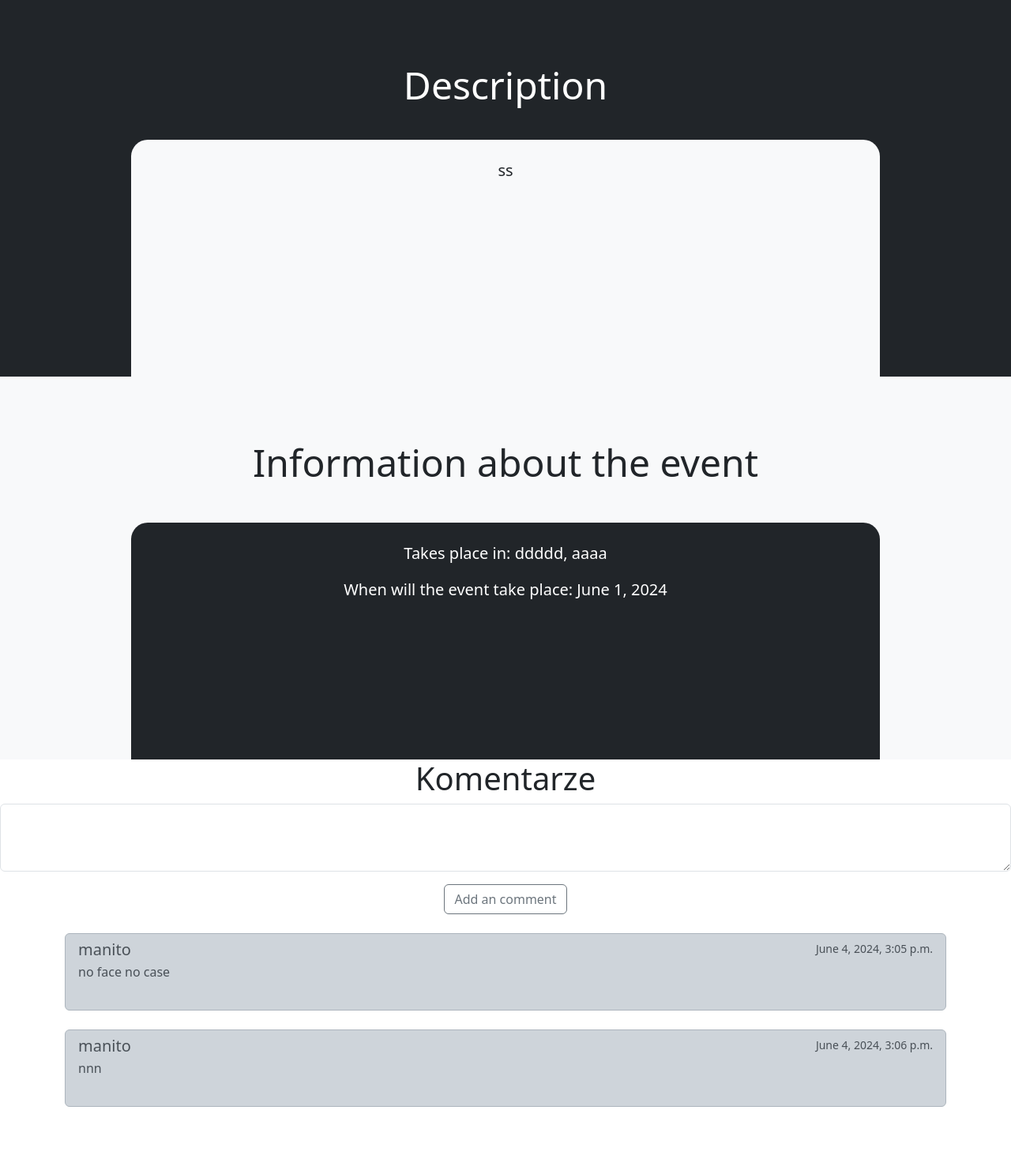
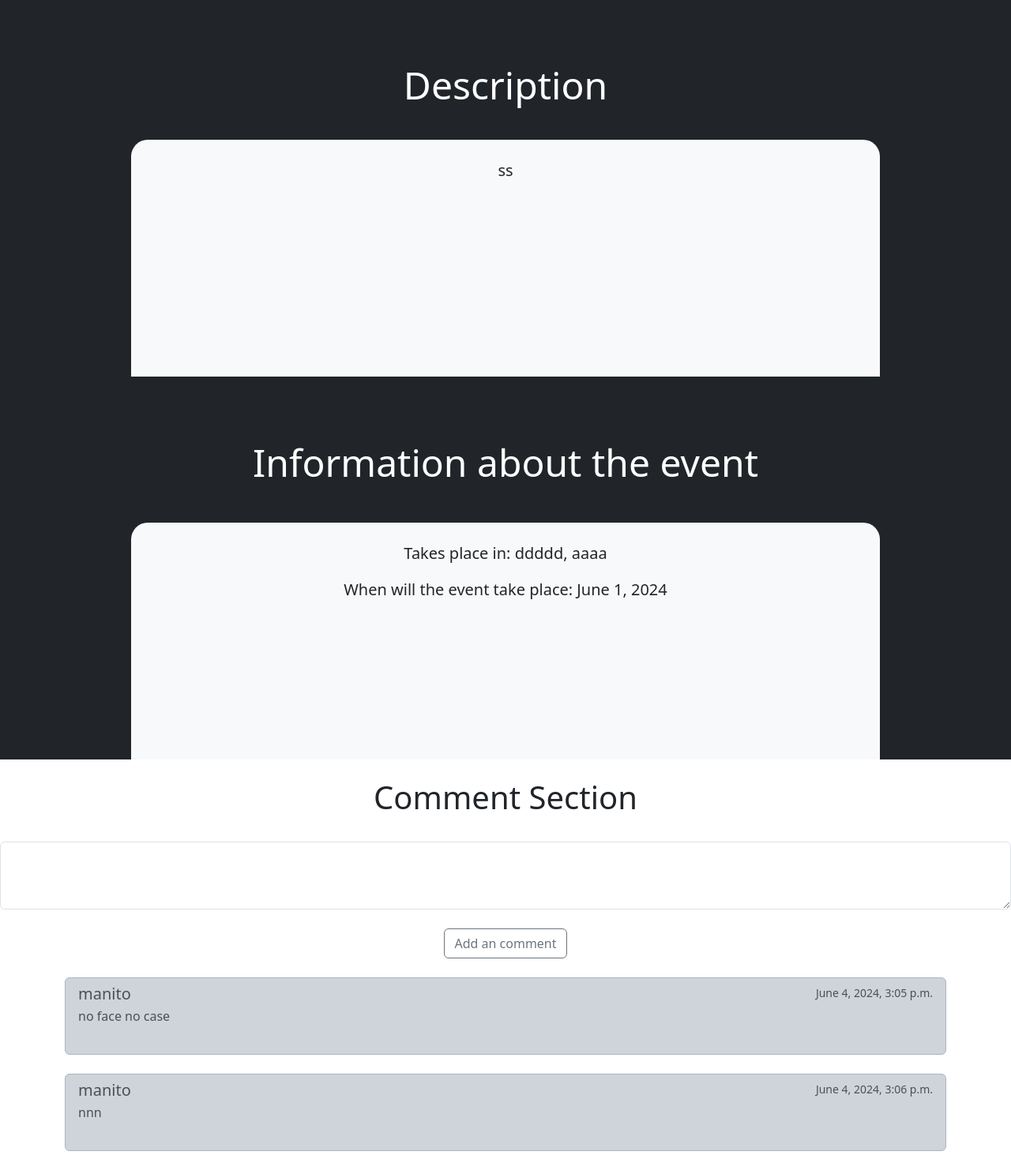
Before and after one commit to downloadfreeram/Event-Browser, a Django app: page /4 in a window 1280 px wide. Shown: the part 608-2090 px from the top of the page at 79% size. Before the commit the page ends 2010 px from the top, so only its background shows below. Run offline with Django 5.2, Linux system fonts and the light colour scheme; a user stored in the database is signed in; data comes from the database, SQL or seed files in the repository; both versions use the stored data as it was after the commit.

Commit message:
#minor changes

```diff
--- a/main/templates/main/index.html
+++ b/main/templates/main/index.html
@@ -13,7 +13,9 @@
           <h1 class="display-4 font-weight-normal">{{ item.name }}</h1>
           <p class="lead font-weight-normal">Short info</p>
             {% if events_items.user != user.get_username %}
-                Interested? Take part to stay up to date. In order to do it press here!<form method="post" action="" name="participate">{% csrf_token %}<br><button name="btnParticipate" type="submit" class="btn btn-outline-secondary">Participate</button></form>
+                Interested? Take part to stay up to date. In order to do it press here!<form method="post" action="" name="participate">
+                {% csrf_token %}
+                <br><button name="btnParticipate" type="submit" class="btn btn-outline-secondary">Participate</button></form>
             {% endif %}
         </div>
         <div class="product-device box-shadow d-none d-md-block"></div>
@@ -23,30 +25,32 @@
         <div class="my-3 py-3">
           <h2 class="display-5">Description</h2>
         </div>
-        <div class="bg-light box-shadow mx-auto text-dark" style="width: 80%; height: 300px; border-radius: 21px 21px 0 0;">
+        <div class="bg-light box-shadow mx-auto text-dark" style="width: 80%; min-height:300px; border-radius: 21px 21px 0 0;">
             <br>
             <p class="lead">{{ item.description|safe }}</p>
         </div>
       </div>
-      <div class="bg-light mr-md-3 pt-3 px-3 pt-md-5 px-md-5 text-center overflow-hidden">
+      <div class="bg-dark mr-md-3 pt-3 px-3 pt-md-5 px-md-5 text-center text-white overflow-hidden">
         <div class="my-3 p-3">
           <h2 class="display-5">Information about the event</h2>
           <p class="lead"></p>
         </div>
-        <div class="bg-dark box-shadow mx-auto text-white" style="width: 80%; height: 300px; border-radius: 21px 21px 0 0;">
+        <div class="bg-light box-shadow mx-auto text-dark" style="width: 80%; min-height: 300px; border-radius: 21px 21px 0 0;">
             <br>
             <p class="lead">Takes place in: {{ item.country }}, {{ item.city }}</p>
             <p class="lead">When will the event take place: {{ item.date }}</p>
         </div>
       </div>
-        <h1>Komentarze</h1>
+      <br>
+        <h1>Comment Section</h1>
+        <br>
         <form method="post" action="" name="addComment">
             {% csrf_token %}
-            <div class="mb-3">
-                <textarea class="form-control" id="exampleFormControlTextarea1" rows="3" name="text"></textarea>
-            </div>
-            <button name="btnComment" type="submit" class="btn btn-outline-secondary">Add an comment</button>
-        </form>
+                <div class="input-group">
+                   <textarea class="form-control" id="textAreaExample5" rows="3" name="text"></textarea>
+                </div> <br>
+                <button name="btnComment" type="submit" class="btn btn-outline-secondary">Add an comment</button>
+            </form>
         <br>
         <div class="commentSection">
             {% if comments %}
```
Also changed, not shown: db.sqlite3.
